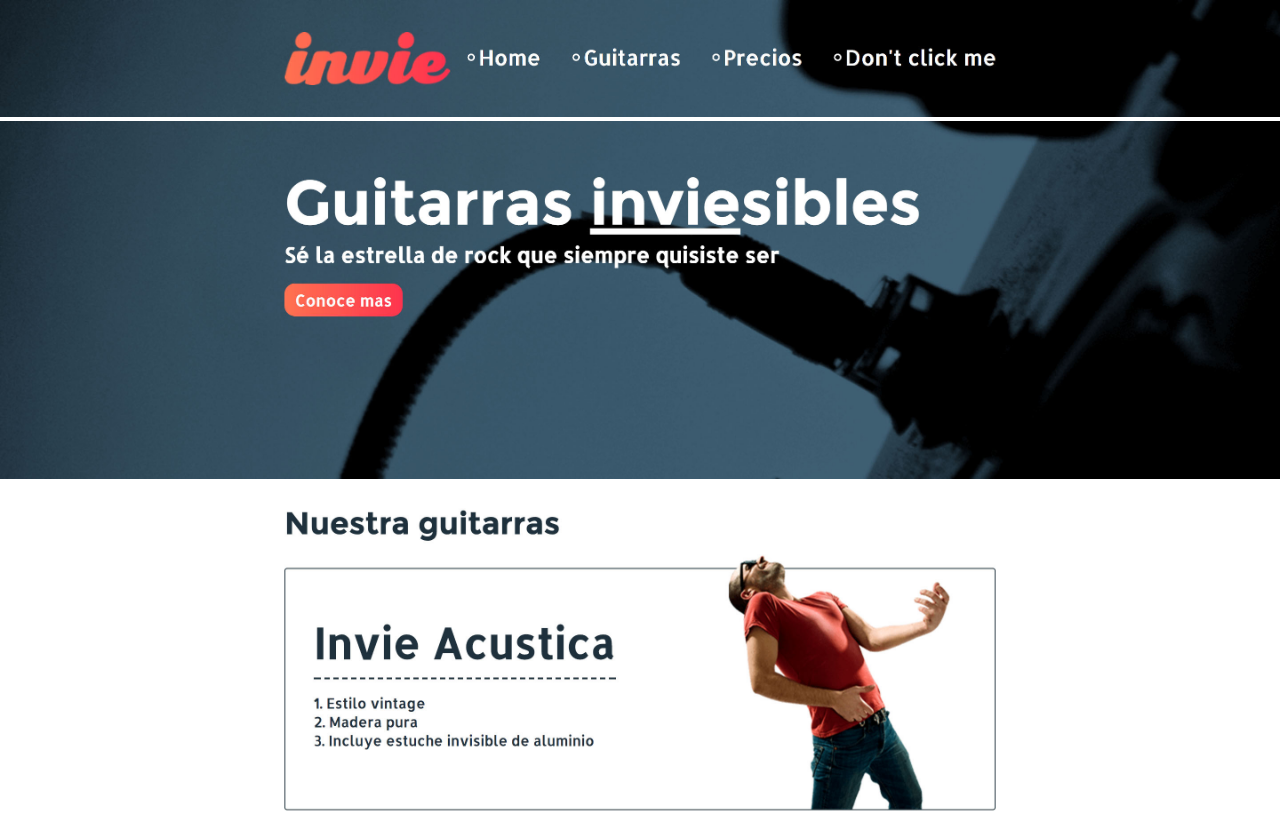
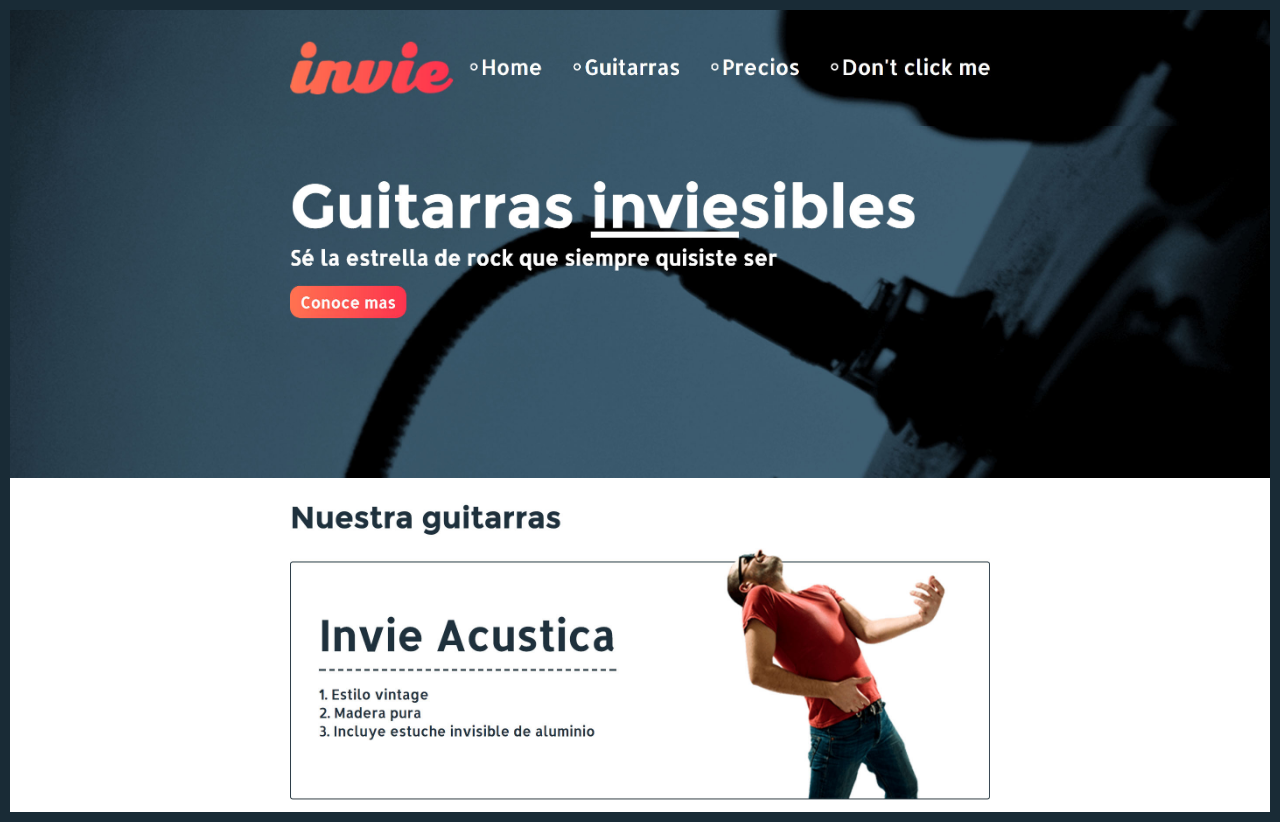
Before and after one commit to julenalvaro/invie-github, a plain HTML site: page index.html in a window 1280 px wide. Drawn offline with Linux system fonts and the light colour scheme.

Commit message:
hotfix 1

```diff
--- a/index.html
+++ b/index.html
@@ -6,9 +6,11 @@
     <style media="screen">
       body {
         margin:0;
+        border: 10px solid #192b36;
       }
       img {
         max-width: 100%;
+        vertical-align: top;
       }
     </style>
   </head>
```
Also changed, not shown: clasica.jpg (added), footer.jpg (added).
